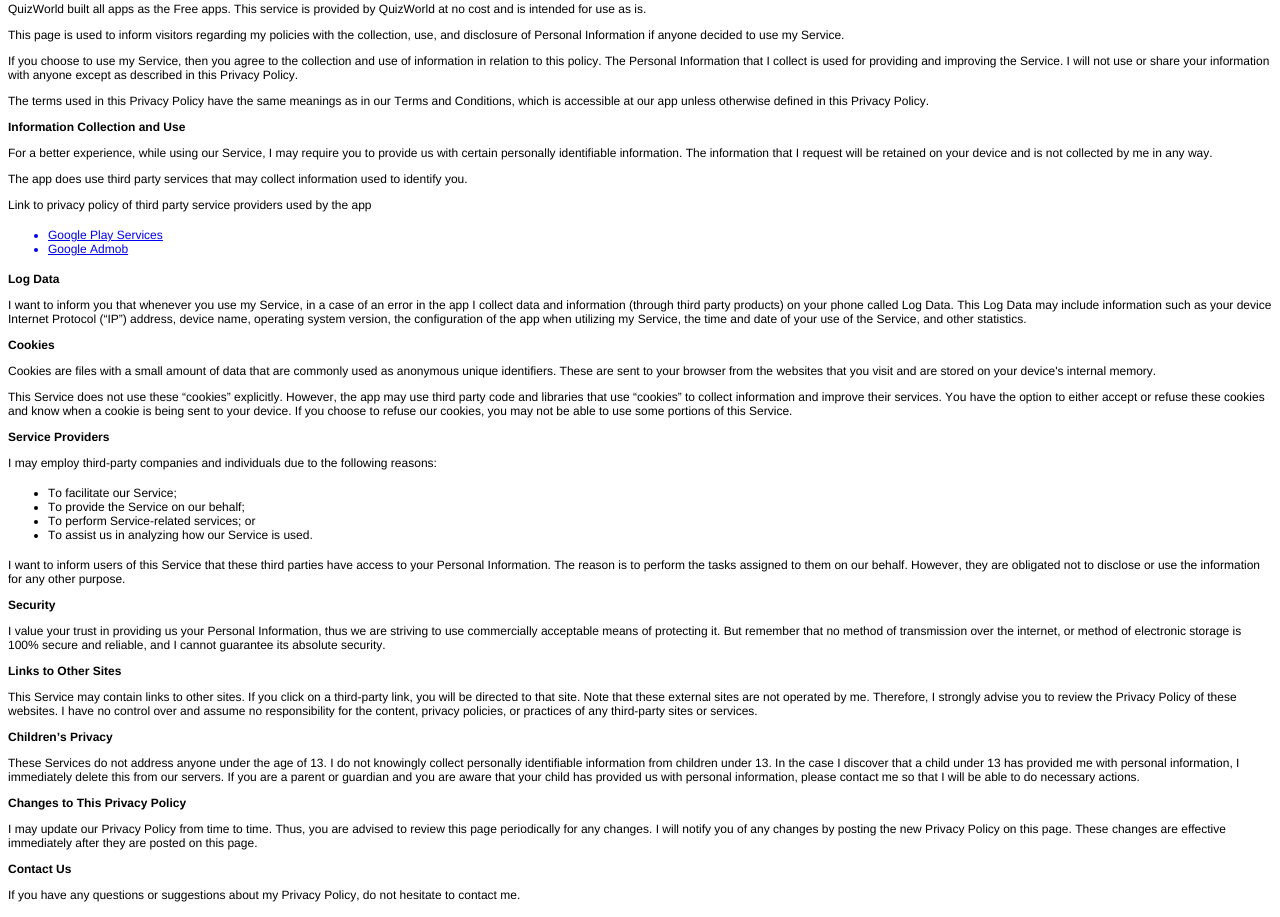
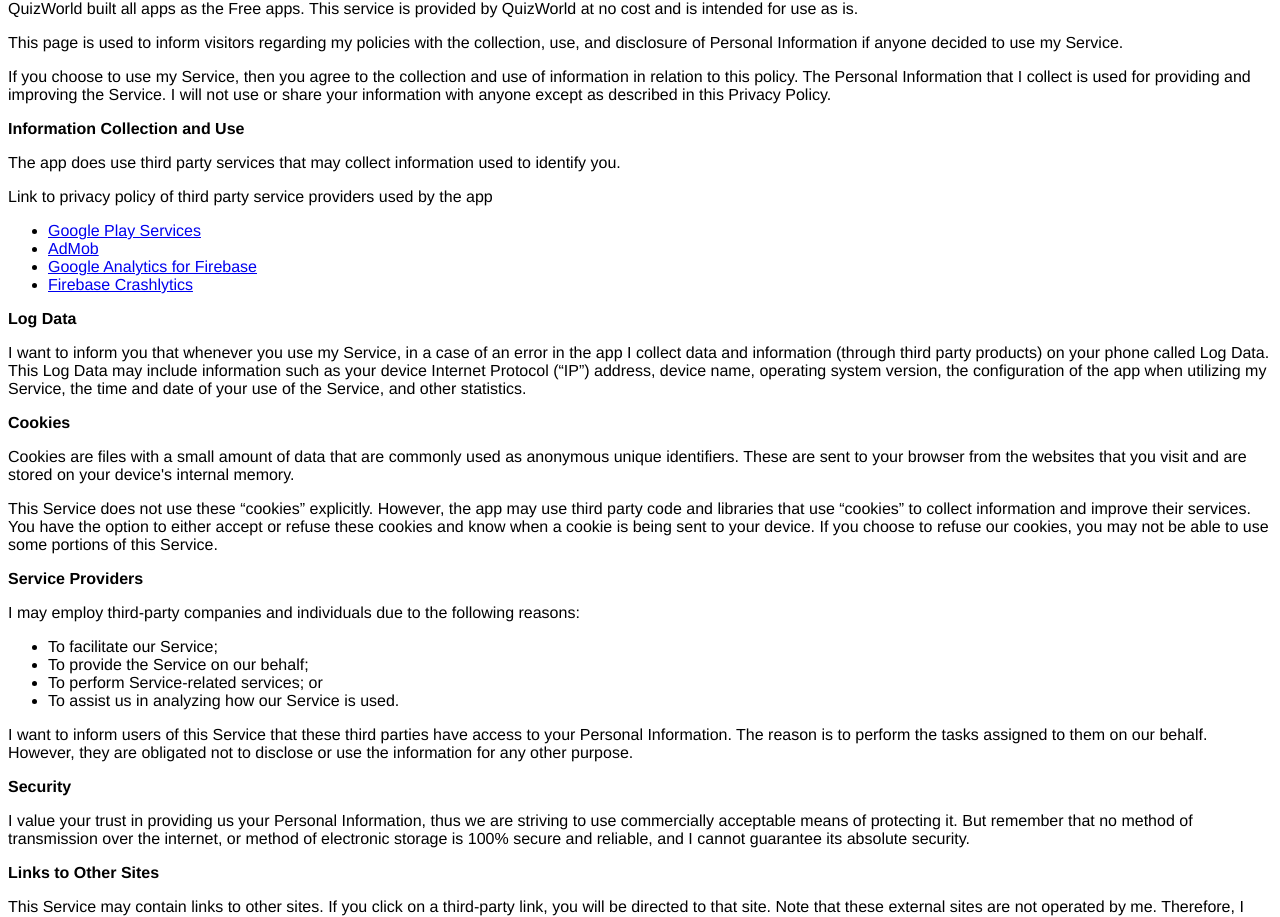
Before and after one commit to jyotikabenpatel0409/jyotikabenpatel0409.github.io, a plain HTML site: page index.html in a window 1280 px wide. Shown: the part 42-959 px from the top of the page. Drawn offline with Linux system fonts and the light colour scheme.

Commit message:
Update index.html

```diff
--- a/index.html
+++ b/index.html
@@ -1,60 +1,80 @@
-<!DOCTYPE html PUBLIC "-//W3C//DTD HTML 4.01//EN" "http://www.w3.org/TR/html4/strict.dtd">
+<!DOCTYPE html>
 <html>
     <head>
-  <meta http-equiv="Content-Type" content="text/html; charset=utf-8">
-  <meta http-equiv="Content-Style-Type" content="text/css">
+        <meta charset='utf-8'>
+        <meta name='viewport' content='width=device-width'>
         <title>Privacy Policy</title>
-  <meta name="Generator" content="Cocoa HTML Writer">
-  <meta name="CocoaVersion" content="1671.2">
-  <style type="text/css">
-    p.p2 {margin: 0.0px 0.0px 12.0px 0.0px; line-height: 14.0px; font: 12.0px 'Helvetica Neue'; color: #000000; -webkit-text-stroke: #000000}
-    p.p3 {margin: 0.0px 0.0px 12.0px 0.0px; line-height: 15.0px; font: 12.0px 'Helvetica Neue'; color: #000000; -webkit-text-stroke: #000000}
-    li.li4 {margin: 0.0px 0.0px 0.0px 0.0px; line-height: 14.0px; font: 12.0px 'Helvetica Neue'; color: #0000e9; -webkit-text-stroke: #000000}
-    li.li5 {margin: 0.0px 0.0px 0.0px 0.0px; line-height: 14.0px; font: 12.0px 'Helvetica Neue'; color: #0000e3}
-    li.li6 {margin: 0.0px 0.0px 0.0px 0.0px; line-height: 14.0px; font: 12.0px 'Helvetica Neue'; color: #000000; -webkit-text-stroke: #000000}
-    span.s1 {font-kerning: none}
-    span.s2 {-webkit-text-stroke: 0px #000000}
-    span.s3 {text-decoration: underline ; font-kerning: none}
-    ul.ul1 {list-style-type: disc}
-  </style>
+        <style> body { font-family: 'Helvetica Neue', Helvetica, Arial, sans-serif; padding:0em;} </style>
     </head>
     <body>
-<h2 style="margin: 0.0px 0.0px 14.9px 0.0px; line-height: 23.0px; font: 18.0px 'Helvetica Neue'; color: #000000; -webkit-text-stroke: #000000"><span class="s1"><b>Privacy Policy</b></span></h2>
-<p class="p2"><span class="s1">QuizWorld built all apps as the Free apps. This service is provided by QuizWorld at no cost and is intended for use as is.<span class="Apple-converted-space"> </span></span></p>
-<p class="p2"><span class="s1">This page is used to inform visitors regarding my policies with the collection, use, and disclosure of Personal Information if anyone decided to use my Service.<span class="Apple-converted-space"> </span></span></p>
-<p class="p2"><span class="s1">If you choose to use my Service, then you agree to the collection and use of information in relation to this policy. The Personal Information that I collect is used for providing and improving the Service. I will not use or share your information with anyone except as described in this Privacy Policy.<span class="Apple-converted-space"> </span></span></p>
-<p class="p2"><span class="s1">The terms used in this Privacy Policy have the same meanings as in our Terms and Conditions, which is accessible at our app unless otherwise defined in this Privacy Policy.<span class="Apple-converted-space"> </span></span></p>
-<p class="p3"><span class="s1"><b>Information Collection and Use</b></span></p>
-<p class="p2"><span class="s1">For a better experience, while using our Service, I may require you to provide us with certain personally identifiable information. The information that I request will be retained on your device and is not collected by me in any way.<span class="Apple-converted-space"> </span></span></p>
-<p class="p2"><span class="s1">The app does use third party services that may collect information used to identify you.</span></p>
-<p class="p2"><span class="s1">Link to privacy policy of third party service providers used by the app</span></p>
-<ul class="ul1">
-  <li class="li4"><span class="s2"><a href="https://www.google.com/policies/privacy/"><span class="s3">Google Play Services</span></a></span></li>
-  <li class="li4"><span class="s2"><a href="https://support.google.com/admob/answer/6128543?hl=en"><span class="s3">Google Admob</span></a></span></li>
+        <strong>Privacy Policy</strong>
+        <p>
+            QuizWorld built all apps as the Free apps. This service is provided by QuizWorld at no cost and is intended for use as is.
+        </p>
+        <p>
+            This page is used to inform visitors regarding my policies with the collection, use, and disclosure of Personal Information if anyone decided to use my Service.
+        </p>
+        <p>
+            If you choose to use my Service, then you agree to the collection and use of information in relation to this policy. The Personal Information that I collect is used for providing and improving the Service. I will not use or share your information with anyone except as described in this Privacy Policy.
+        </p>
+        <p><strong>Information Collection and Use</strong></p>
+        <div>
+            <p>
+                The app does use third party services that may collect information used to identify you.
+            </p>
+            <p>
+                Link to privacy policy of third party service providers used by the app
+            </p>
+            <ul>
+                <li><a href="https://www.google.com/policies/privacy/" target="_blank" rel="noopener noreferrer">Google Play Services</a></li>
+                <li><a href="https://support.google.com/admob/answer/6128543?hl=en" target="_blank" rel="noopener noreferrer">AdMob</a></li>
+                <li><a href="https://firebase.google.com/policies/analytics" target="_blank" rel="noopener noreferrer">Google Analytics for Firebase</a></li>
+                <li><a href="https://firebase.google.com/support/privacy/" target="_blank" rel="noopener noreferrer">Firebase Crashlytics</a></li>
             </ul>
-<p class="p3"><span class="s1"><b>Log Data</b></span></p>
-<p class="p2"><span class="s1">I want to inform you that whenever you use my Service, in a case of an error in the app I collect data and information (through third party products) on your phone called Log Data. This Log Data may include information such as your device Internet Protocol (“IP”) address, device name, operating system version, the configuration of the app when utilizing my Service, the time and date of your use of the Service, and other statistics.<span class="Apple-converted-space"> </span></span></p>
-<p class="p3"><span class="s1"><b>Cookies</b></span></p>
-<p class="p2"><span class="s1">Cookies are files with a small amount of data that are commonly used as anonymous unique identifiers. These are sent to your browser from the websites that you visit and are stored on your device's internal memory.<span class="Apple-converted-space"> </span></span></p>
-<p class="p2"><span class="s1">This Service does not use these “cookies” explicitly. However, the app may use third party code and libraries that use “cookies” to collect information and improve their services. You have the option to either accept or refuse these cookies and know when a cookie is being sent to your device. If you choose to refuse our cookies, you may not be able to use some portions of this Service.<span class="Apple-converted-space"> </span></span></p>
-<p class="p3"><span class="s1"><b>Service Providers</b></span></p>
-<p class="p2"><span class="s1">I may employ third-party companies and individuals due to the following reasons:</span></p>
-<ul class="ul1">
-  <li class="li6"><span class="s2"></span><span class="s1">To facilitate our Service;</span></li>
-  <li class="li6"><span class="s2"></span><span class="s1">To provide the Service on our behalf;</span></li>
-  <li class="li6"><span class="s2"></span><span class="s1">To perform Service-related services; or</span></li>
-  <li class="li6"><span class="s2"></span><span class="s1">To assist us in analyzing how our Service is used.</span></li>
+        </div>
+        <p><strong>Log Data</strong></p>
+        <p>
+            I want to inform you that whenever you use my Service, in a case of an error in the app I collect data and information (through third party products) on your phone called Log Data. This Log Data may include information such as your device Internet Protocol (“IP”) address, device name, operating system version, the configuration of the app when utilizing my Service, the time and date of your use of the Service, and other statistics.
+        </p>
+        <p><strong>Cookies</strong></p>
+        <p>
+            Cookies are files with a small amount of data that are commonly used as anonymous unique identifiers. These are sent to your browser from the websites that you visit and are stored on your device's internal memory.
+        </p>
+        <p>
+            This Service does not use these “cookies” explicitly. However, the app may use third party code and libraries that use “cookies” to collect information and improve their services. You have the option to either accept or refuse these cookies and know when a cookie is being sent to your device. If you choose to refuse our cookies, you may not be able to use some portions of this Service.
+        </p>
+        <p><strong>Service Providers</strong></p>
+        <p>
+            I may employ third-party companies and individuals due to the following reasons:
+        </p>
+        <ul>
+            <li>To facilitate our Service;</li>
+            <li>To provide the Service on our behalf;</li>
+            <li>To perform Service-related services; or</li>
+            <li>To assist us in analyzing how our Service is used.</li>
         </ul>
-<p class="p2"><span class="s1">I want to inform users of this Service that these third parties have access to your Personal Information. The reason is to perform the tasks assigned to them on our behalf. However, they are obligated not to disclose or use the information for any other purpose.<span class="Apple-converted-space"> </span></span></p>
-<p class="p3"><span class="s1"><b>Security</b></span></p>
-<p class="p2"><span class="s1">I value your trust in providing us your Personal Information, thus we are striving to use commercially acceptable means of protecting it. But remember that no method of transmission over the internet, or method of electronic storage is 100% secure and reliable, and I cannot guarantee its absolute security.<span class="Apple-converted-space"> </span></span></p>
-<p class="p3"><span class="s1"><b>Links to Other Sites</b></span></p>
-<p class="p2"><span class="s1">This Service may contain links to other sites. If you click on a third-party link, you will be directed to that site. Note that these external sites are not operated by me. Therefore, I strongly advise you to review the Privacy Policy of these websites. I have no control over and assume no responsibility for the content, privacy policies, or practices of any third-party sites or services.<span class="Apple-converted-space"> </span></span></p>
-<p class="p3"><span class="s1"><b>Children’s Privacy</b></span></p>
-<p class="p2"><span class="s1">These Services do not address anyone under the age of 13. I do not knowingly collect personally identifiable information from children under 13. In the case I discover that a child under 13 has provided me with personal information, I immediately delete this from our servers. If you are a parent or guardian and you are aware that your child has provided us with personal information, please contact me so that I will be able to do necessary actions.<span class="Apple-converted-space"> </span></span></p>
-<p class="p3"><span class="s1"><b>Changes to This Privacy Policy</b></span></p>
-<p class="p2"><span class="s1">I may update our Privacy Policy from time to time. Thus, you are advised to review this page periodically for any changes. I will notify you of any changes by posting the new Privacy Policy on this page. These changes are effective immediately after they are posted on this page.<span class="Apple-converted-space"> </span></span></p>
-<p class="p3"><span class="s1"><b>Contact Us</b></span></p>
-<p class="p2"><span class="s1">If you have any questions or suggestions about my Privacy Policy, do not hesitate to contact me.<span class="Apple-converted-space"> </span></span></p>
+        <p>
+            I want to inform users of this Service that these third parties have access to your Personal Information. The reason is to perform the tasks assigned to them on our behalf. However, they are obligated not to disclose or use the information for any other purpose.
+        </p>
+        <p><strong>Security</strong></p>
+        <p>
+            I value your trust in providing us your Personal Information, thus we are striving to use commercially acceptable means of protecting it. But remember that no method of transmission over the internet, or method of electronic storage is 100% secure and reliable, and I cannot guarantee its absolute security.
+        </p>
+        <p><strong>Links to Other Sites</strong></p>
+        <p>
+            This Service may contain links to other sites. If you click on a third-party link, you will be directed to that site. Note that these external sites are not operated by me. Therefore, I strongly advise you to review the Privacy Policy of these websites. I have no control over and assume no responsibility for the content, privacy policies, or practices of any third-party sites or services.
+        </p>
+        <p><strong>Children’s Privacy</strong></p>
+        <p>
+            These Services do not address anyone under the age of 13. I do not knowingly collect personally identifiable information from children under 13. In the case I discover that a child under 13 has provided me with personal information, I immediately delete this from our servers. If you are a parent or guardian and you are aware that your child has provided us with personal information, please contact me so that I will be able to do necessary actions.
+        </p>
+        <p><strong>Changes to This Privacy Policy</strong></p>
+        <p>
+            I may update our Privacy Policy from time to time. Thus, you are advised to review this page periodically for any changes. I will notify you of any changes by posting the new Privacy Policy on this page.
+        </p>
+        <p><strong>Contact Us</strong></p>
+        <p>
+            If you have any questions or suggestions about the Privacy Policy, do not hesitate to contact me at jyotikabenpatel0409@gmail.com.
+        </p>
     </body>
 </html>
```
Lines whose indentation alone changed are shown as unchanged.
